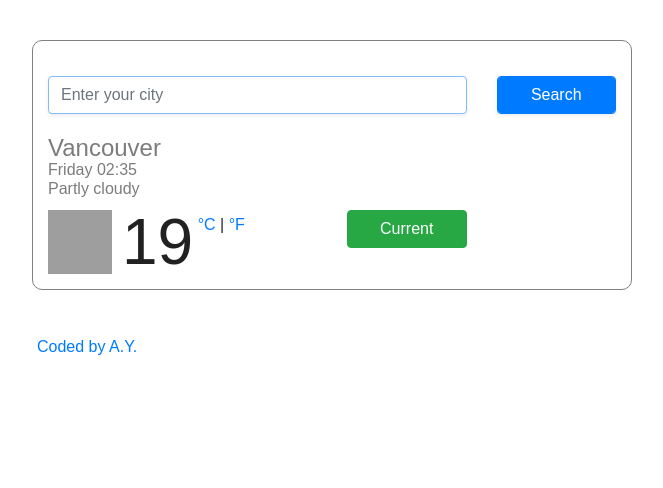
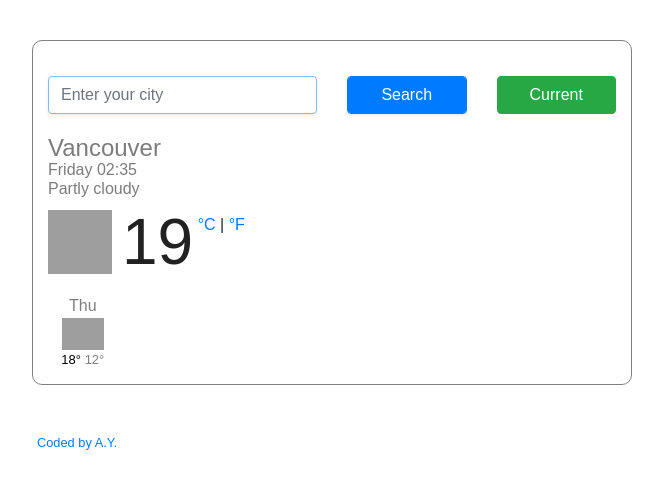
Before and after one commit to Yeslynn/My-project, a plain HTML site: page index.html in a window 1280 px wide. Shown: the whole page, without its empty margins (308-971 px from the left). Drawn offline with nearby package versions, Linux system fonts and the light colour scheme; grey boxes are pictures that could not be loaded.

Commit message:
forecast added

```diff
--- a/index.html
+++ b/index.html
@@ -20,7 +20,7 @@
       <div class="weather-app">
         <form class="search-form" id="search-form">
           <div class="row">
-            <div class="col-9">
+            <div class="col-6">
               <input
                 type="search"
                 placeholder="Enter your city"
@@ -36,6 +36,11 @@
                 value="Search"
                 class="form-control btn btn-primary shadow-sm"
               />
+            </div>
+            <div class="col-3">
+              <button class="btn btn-success w-100" id="location-button">
+                Current
+              </button>
             </div>
           </div>
         </form>
@@ -61,22 +66,34 @@
               </div>
             </div>
           </div>
-
-          <div class="col-3">
-            <button class="btn btn-success w-100" id="location-button">
-              Current
-            </button>
-          </div>
           <ul>
             <li id="humidity"></li>
             <li id="wind"></li>
           </ul>
         </div>
+        <div class="weather-forecast">
+          <div class="row">
+            <div class="col-2">
+              <div class="weather-forecast-date">Thu</div>
+              <img
+                src="http://openweathermap.org/img/wn/50d@2x.png"
+                alt=""
+                width="42"
+              />
+              <div class="weather-forecast-temperatures">
+                <span class="weather-forecast-temperature-max"> 18° </span>
+                <span class="weather-forecast-temperature-min"> 12° </span>
+              </div>
+            </div>
+          </div>
+        </div>
       </div>
       <footer>
-        <a href="https://github.com/Yeslynn/My-project" id="contact-link"
-          >Coded by A.Y.</a
-        >
+        <small>
+          <a href="https://github.com/Yeslynn/My-project" id="contact-link"
+            >Coded by A.Y.</a
+          >
+        </small>
       </footer>
     </div>
     <script src="src/index.js"></script>
--- a/src/index.js
+++ b/src/index.js
@@ -53,7 +53,7 @@ function showWeather(response) {
   ).innerHTML = `Humidity: ${response.data.main.humidity}%`;
   document.querySelector("#wind").innerHTML = `Wind: ${Math.round(
     response.data.wind.speed
-  )} km/s`;
+  )} km/h`;
   document.querySelector("#description").innerHTML =
     response.data.weather[0].main;
 
--- a/src/style.css
+++ b/src/style.css
@@ -53,6 +53,24 @@ li {
 .search-form {
   margin: 20px auto;
 }
+.weather-forecast {
+  margin-top: 20px;
+  text-align: center;
+  color: #000;
+}
+
+.weather-forecast-date {
+  font-size: 16px;
+  opacity: 0.5;
+}
+
+.weather-forecast-temperature-min {
+  opacity: 0.5;
+}
+
+.weather-forecast-temperatures {
+  font-size: 13px;
+}
 footer {
   padding: 5px;
   margin: 20px auto;
```
